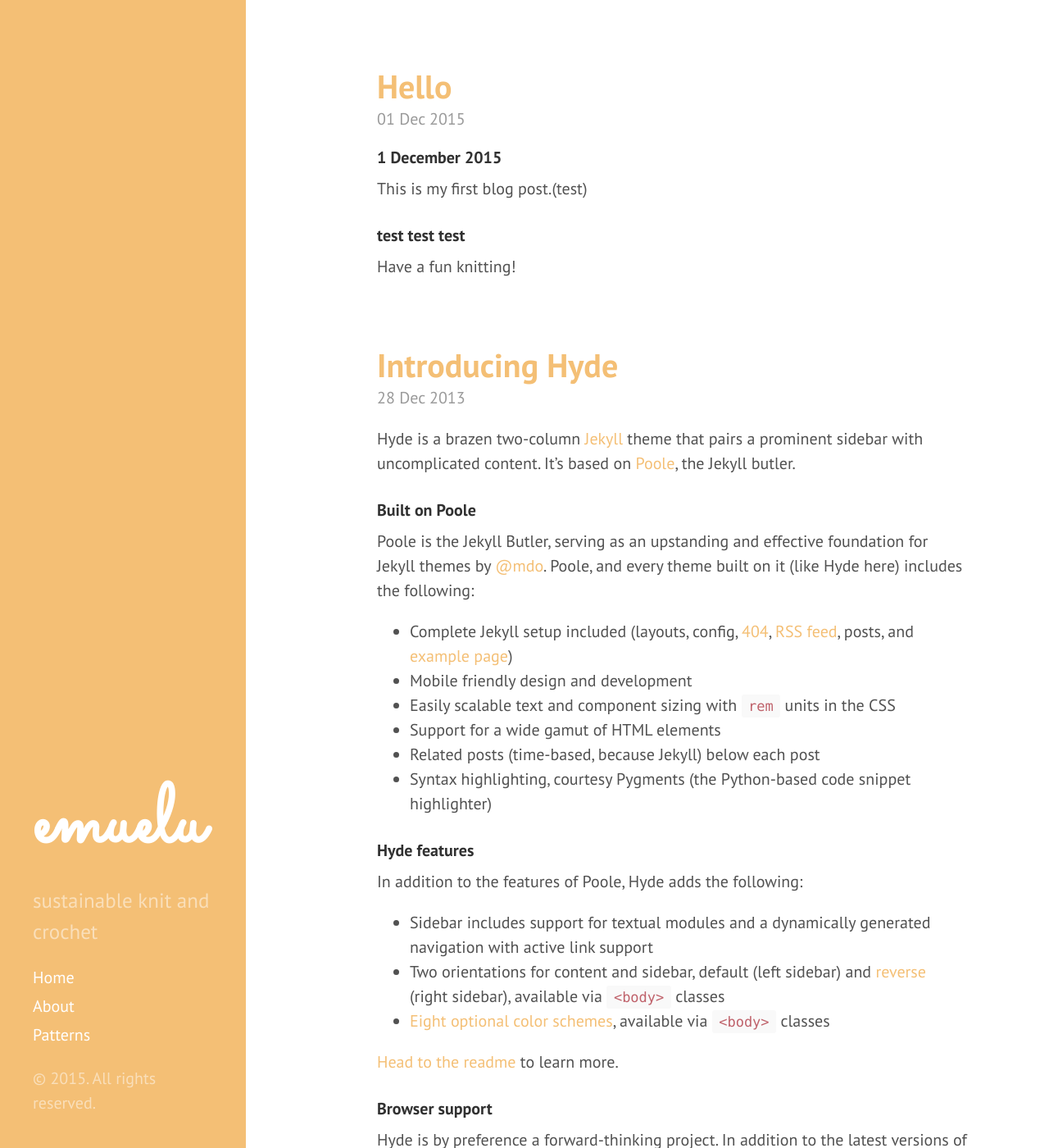
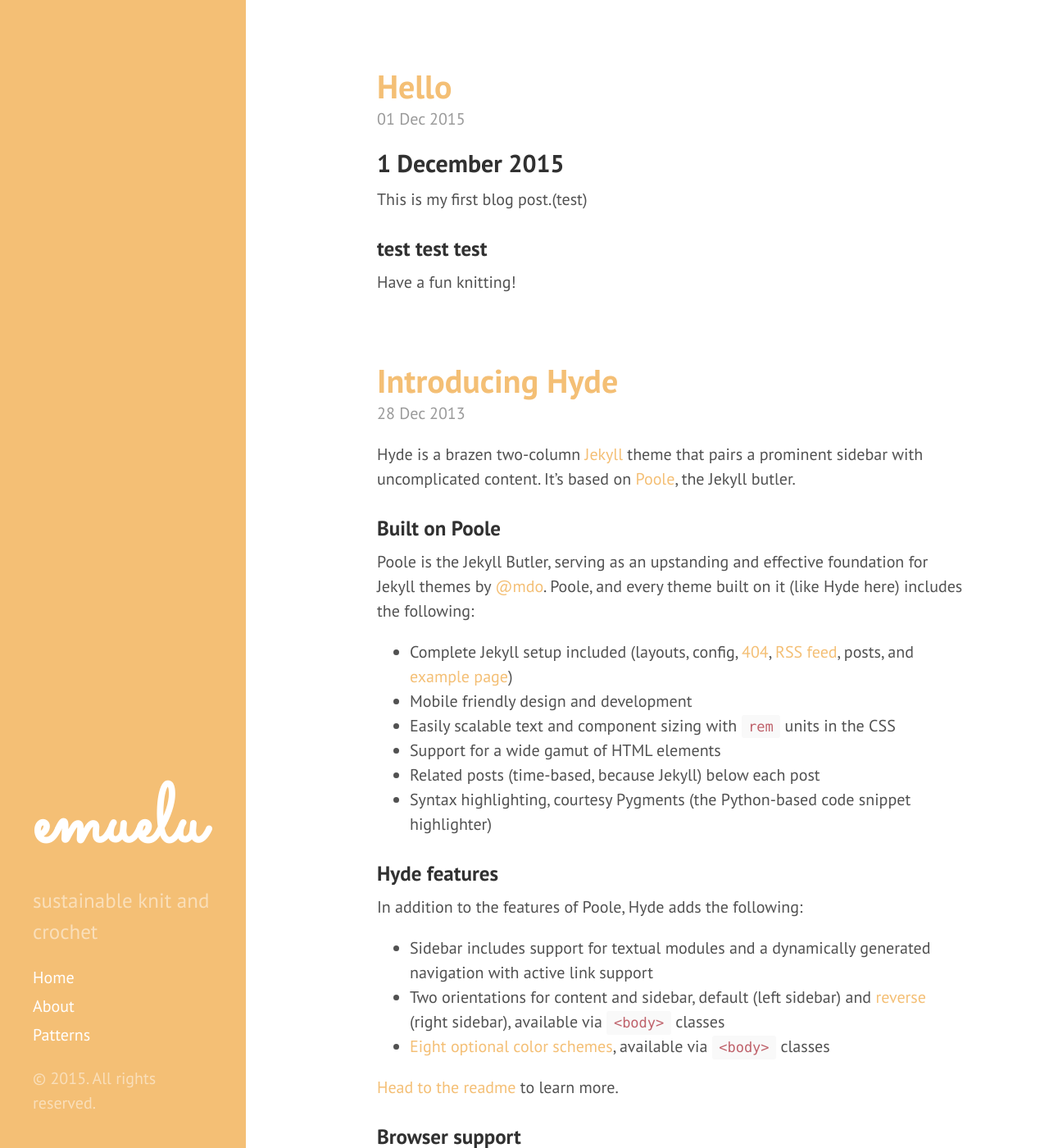
Before and after one commit to mamilaugesen/emuelu.github.io, a Jekyll site: the page built from index.html, in a window 1280 px wide and 1400 px high. Shown: the whole window at 82% size. Built offline with Jekyll 4.4.1, drawn with Linux system fonts in a browser that asks for light colours; Markdown is read by kramdown in place of the engine named in the settings; the list of posts is cut into pages by our own code; a style sheet for code colours, icons or effects is not loaded.

Commit message:
Updated poole.css

```diff
--- a/public/css/poole.css
+++ b/public/css/poole.css
@@ -92,11 +92,11 @@ h1 {
 }
 h2 {
   margin-top: 1rem;
-  font-size: 1rem;
+  font-size: 1.5rem;
 }
 h3 {
   margin-top: 1.5rem;
-  font-size: 1rem;
+  font-size: 1.25rem;
 }
 h4, h5, h6 {
   margin-top: 1rem;
```
